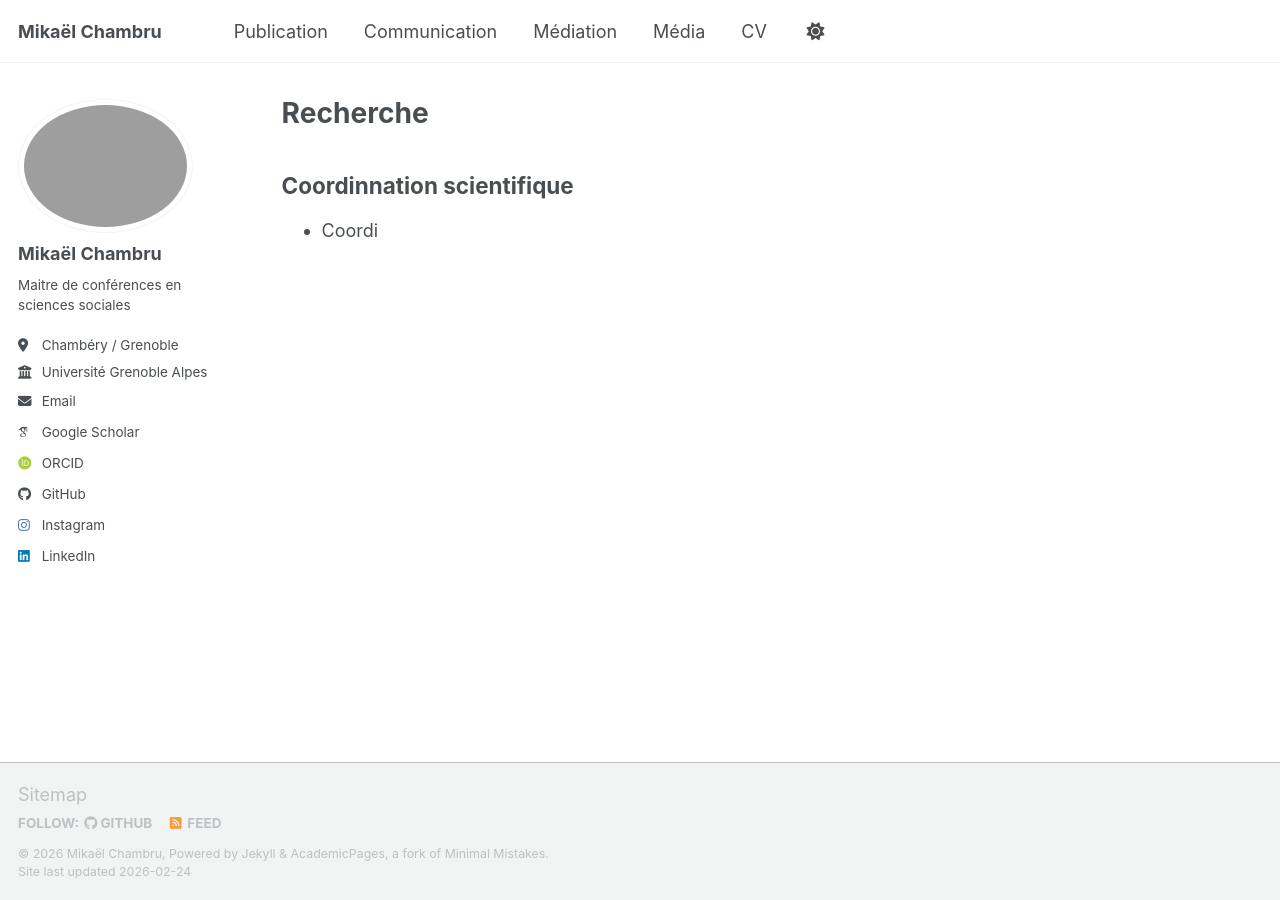
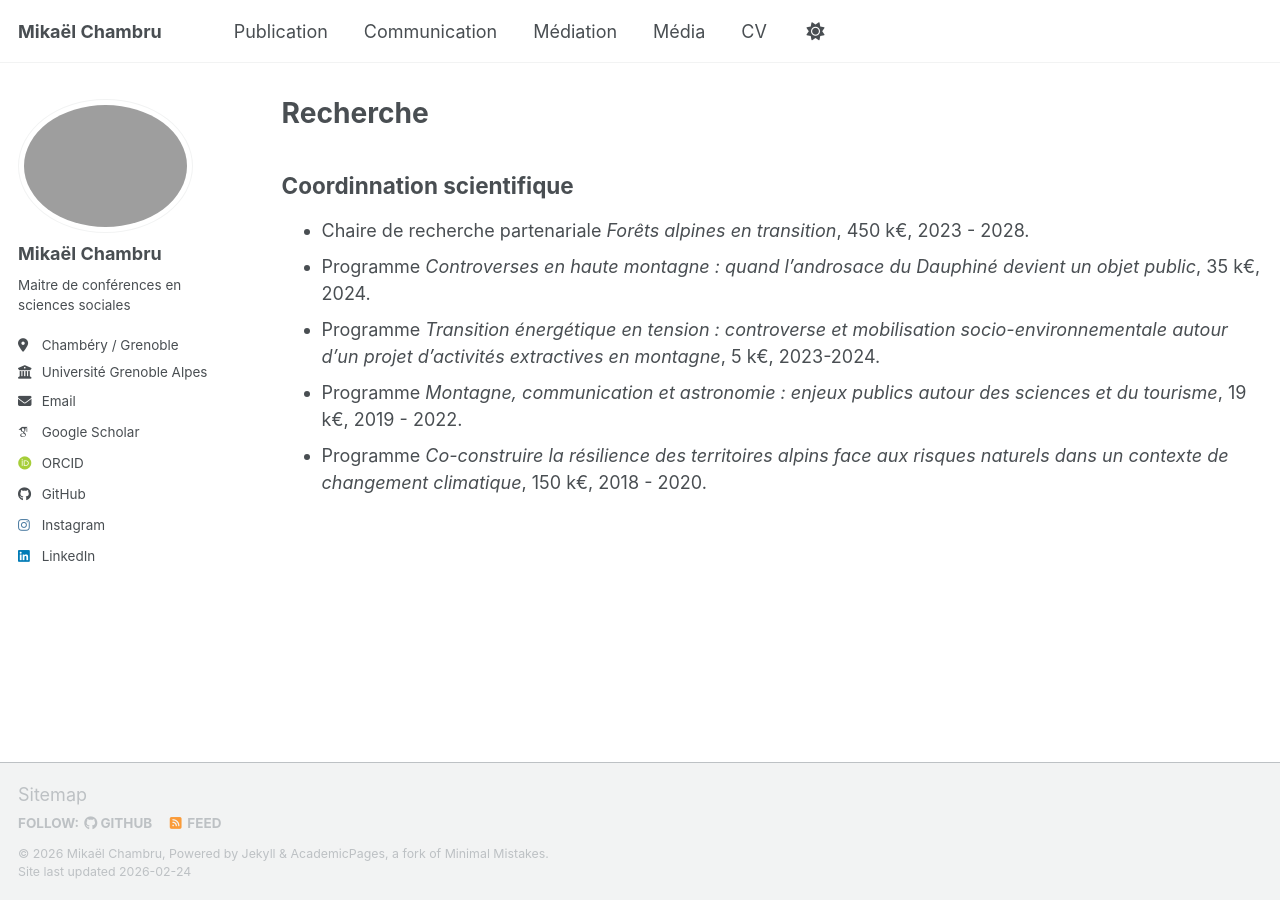
Before and after one commit to mikaelchambru/mikaelchambru.github.io, a Jekyll site: the page built from _pages/recherche.md, in a window 1280 px wide. Built offline with Jekyll 4.4.1, drawn with Linux system fonts in a browser that asks for light colours; some web fonts are replaced; a script bundle is joined from its source files by our own code; library files that are not in the unit come from our copies.

Commit message:
Update recherche.md

```diff
--- a/_pages/recherche.md
+++ b/_pages/recherche.md
@@ -8,4 +8,8 @@ redirect_from:
 ---
 
 ## Coordinnation scientifique
-* Coordi
+* Chaire de recherche partenariale *Forêts alpines en transition*, 450 k€, 2023 - 2028.
+* Programme *Controverses en haute montagne : quand l’androsace du Dauphiné devient un objet public*, 35 k€, 2024.
+* Programme *Transition énergétique en tension : controverse et mobilisation socio-environnementale autour d’un projet d’activités extractives en montagne*, 5 k€, 2023-2024.
+* Programme *Montagne, communication et astronomie : enjeux publics autour des sciences et du tourisme*, 19 k€, 2019 - 2022.
+* Programme *Co-construire la résilience des territoires alpins face aux risques naturels dans un contexte de changement climatique*, 150  k€, 2018 - 2020.
```
